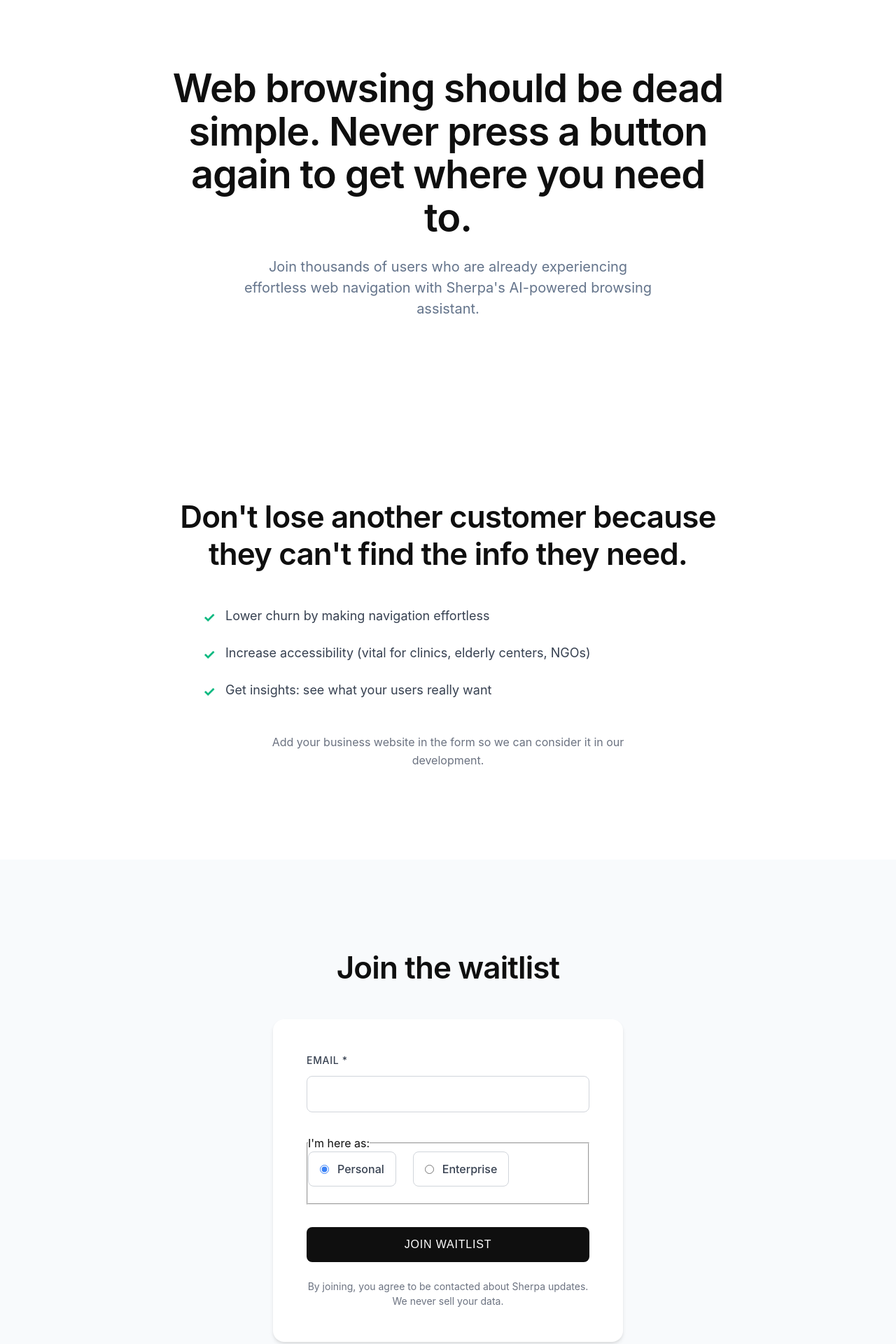
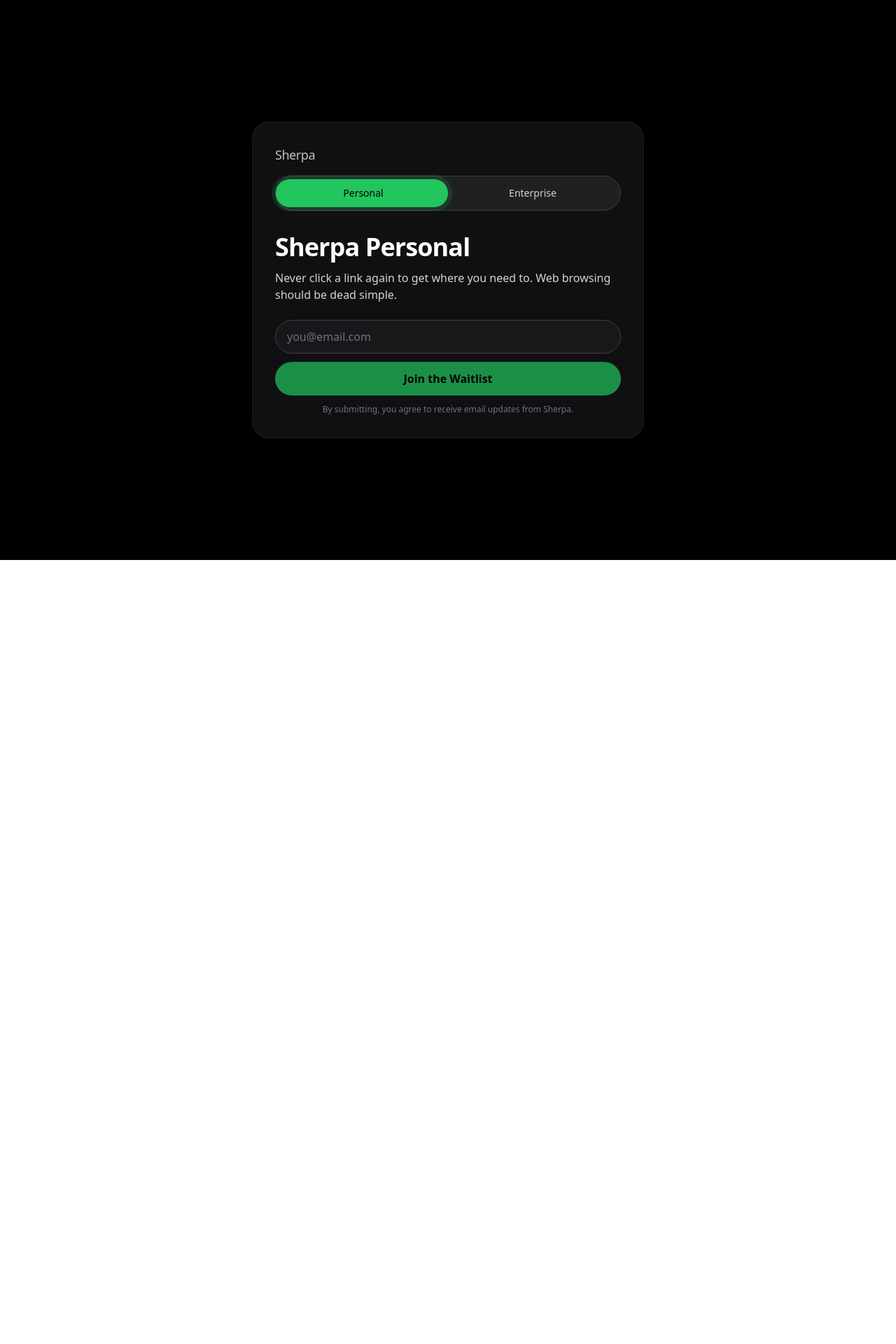
Before and after one commit to tchan1002/sherpa-waitlist, a Next.js app: page / in a window 1280 px wide. Shown: the top 1920 px of the page at 70% size. After the commit the page ends 800 px from the top, so only its background shows below. Built offline with nearby package versions, Linux system fonts and the light colour scheme; no server answers.

Commit message:
chore: configure tailwindcss

```diff
--- a/app/globals.css
+++ b/app/globals.css
@@ -1,354 +1,3 @@
-* {
-  box-sizing: border-box;
-  padding: 0;
-  margin: 0;
-}
-
-html,
-body {
-  max-width: 100vw;
-  overflow-x: hidden;
-  font-family: -apple-system, BlinkMacSystemFont, 'Segoe UI', 'Roboto', 'Oxygen',
-    'Ubuntu', 'Cantarell', 'Fira Sans', 'Droid Sans', 'Helvetica Neue',
-    sans-serif;
-  -webkit-font-smoothing: antialiased;
-  -moz-osx-font-smoothing: grayscale;
-}
-
-body {
-  color: #0f0f0f;
-  background: #ffffff;
-  line-height: 1.5;
-  font-size: 16px;
-}
-
-.container {
-  max-width: 1200px;
-  margin: 0 auto;
-  padding: 0 1.5rem;
-}
-
-/* Hero Section */
-.hero {
-  padding: 6rem 0 8rem;
-  text-align: center;
-  background: #ffffff;
-  color: #0f0f0f;
-  position: relative;
-}
-
-.hero::before {
-  content: '';
-  position: absolute;
-  top: 0;
-  left: 0;
-  right: 0;
-  bottom: 0;
-  background: linear-gradient(135deg, #f8fafc 0%, #e2e8f0 100%);
-  z-index: -1;
-}
-
-.hero h1 {
-  font-size: 3.5rem;
-  font-weight: 600;
-  margin-bottom: 1.5rem;
-  line-height: 1.1;
-  letter-spacing: -0.02em;
-  max-width: 800px;
-  margin-left: auto;
-  margin-right: auto;
-}
-
-.hero p {
-  font-size: 1.25rem;
-  color: #64748b;
-  max-width: 600px;
-  margin: 0 auto;
-  font-weight: 400;
-}
-
-/* Enterprise Section */
-.enterprise {
-  padding: 8rem 0;
-  background: #ffffff;
-}
-
-.enterprise h2 {
-  font-size: 2.75rem;
-  font-weight: 600;
-  margin-bottom: 3rem;
-  text-align: center;
-  color: #0f0f0f;
-  line-height: 1.2;
-  letter-spacing: -0.02em;
-  max-width: 800px;
-  margin-left: auto;
-  margin-right: auto;
-}
-
-.enterprise ul {
-  list-style: none;
-  max-width: 700px;
-  margin: 0 auto 3rem;
-}
-
-.enterprise li {
-  font-size: 1.125rem;
-  margin-bottom: 1.5rem;
-  padding-left: 2rem;
-  position: relative;
-  color: #374151;
-  line-height: 1.6;
-}
-
-.enterprise li::before {
-  content: '✓';
-  color: #10b981;
-  font-weight: bold;
-  position: absolute;
-  left: 0;
-  top: 0;
-  font-size: 1.25rem;
-}
-
-.enterprise .note {
-  text-align: center;
-  font-style: normal;
-  color: #6b7280;
-  max-width: 600px;
-  margin: 0 auto;
-  font-size: 1rem;
-  line-height: 1.6;
-}
-
-/* Form Section */
-.form-section {
-  padding: 8rem 0;
-  background: #f8fafc;
-}
-
-.form-section h2 {
-  font-size: 2.75rem;
-  font-weight: 600;
-  margin-bottom: 3rem;
-  text-align: center;
-  color: #0f0f0f;
-  line-height: 1.2;
-  letter-spacing: -0.02em;
-}
-
-.form-container {
-  max-width: 500px;
-  margin: 0 auto;
-  background: #ffffff;
-  padding: 3rem;
-  border-radius: 16px;
-  box-shadow: 0 4px 6px -1px rgba(0, 0, 0, 0.1), 0 2px 4px -1px rgba(0, 0, 0, 0.06);
-}
-
-.form-group {
-  margin-bottom: 2rem;
-}
-
-.form-group label {
-  display: block;
-  margin-bottom: 0.75rem;
-  font-weight: 500;
-  color: #374151;
-  font-size: 0.875rem;
-  text-transform: uppercase;
-  letter-spacing: 0.05em;
-}
-
-.form-group input {
-  width: 100%;
-  padding: 1rem;
-  border: 1px solid #d1d5db;
-  border-radius: 8px;
-  font-size: 1rem;
-  transition: all 0.2s ease;
-  background: #ffffff;
-}
-
-.form-group input:focus {
-  outline: none;
-  border-color: #3b82f6;
-  box-shadow: 0 0 0 3px rgba(59, 130, 246, 0.1);
-}
-
-.radio-group {
-  display: flex;
-  gap: 1.5rem;
-  margin-bottom: 1.5rem;
-}
-
-.radio-option {
-  display: flex;
-  align-items: center;
-  gap: 0.75rem;
-  cursor: pointer;
-  padding: 0.75rem 1rem;
-  border: 1px solid #d1d5db;
-  border-radius: 8px;
-  transition: all 0.2s ease;
-  background: #ffffff;
-}
-
-.radio-option:hover {
-  border-color: #3b82f6;
-  background: #f8fafc;
-}
-
-.radio-option input[type="radio"] {
-  width: auto;
-  margin: 0;
-  accent-color: #3b82f6;
-}
-
-.radio-option label {
-  margin: 0;
-  cursor: pointer;
-  font-weight: 500;
-  color: #374151;
-  text-transform: none;
-  letter-spacing: normal;
-  font-size: 1rem;
-}
-
-.submit-btn {
-  width: 100%;
-  padding: 1rem 2rem;
-  background: #0f0f0f;
-  color: white;
-  border: none;
-  border-radius: 8px;
-  font-size: 1rem;
-  font-weight: 500;
-  cursor: pointer;
-  transition: all 0.2s ease;
-  text-transform: uppercase;
-  letter-spacing: 0.05em;
-}
-
-.submit-btn:hover:not(:disabled) {
-  background: #374151;
-  transform: translateY(-1px);
-  box-shadow: 0 4px 12px rgba(0, 0, 0, 0.15);
-}
-
-.submit-btn:disabled {
-  background: #9ca3af;
-  cursor: not-allowed;
-  transform: none;
-  box-shadow: none;
-}
-
-.small-print {
-  font-size: 0.875rem;
-  color: #6b7280;
-  text-align: center;
-  margin-top: 1.5rem;
-  line-height: 1.5;
-}
-
-/* Status Messages */
-.status-message {
-  padding: 1rem 1.5rem;
-  border-radius: 8px;
-  margin-bottom: 1.5rem;
-  text-align: center;
-  font-weight: 500;
-}
-
-.status-message.success {
-  background: #d1fae5;
-  color: #065f46;
-  border: 1px solid #a7f3d0;
-}
-
-.status-message.error {
-  background: #fee2e2;
-  color: #991b1b;
-  border: 1px solid #fca5a5;
-}
-
-.status-message.info {
-  background: #dbeafe;
-  color: #1e40af;
-  border: 1px solid #93c5fd;
-}
-
-/* Footer */
-.footer {
-  padding: 3rem 0;
-  text-align: center;
-  background: #0f0f0f;
-  color: #9ca3af;
-}
-
-/* Responsive Design */
-@media (max-width: 768px) {
-  .hero {
-    padding: 4rem 0 6rem;
-  }
-
-  .hero h1 {
-    font-size: 2.5rem;
-  }
-
-  .hero p {
-    font-size: 1.125rem;
-  }
-
-  .enterprise,
-  .form-section {
-    padding: 6rem 0;
-  }
-
-  .enterprise h2,
-  .form-section h2 {
-    font-size: 2.25rem;
-  }
-
-  .container {
-    padding: 0 1rem;
-  }
-
-  .form-container {
-    padding: 2rem;
-    margin: 0 1rem;
-  }
-
-  .radio-group {
-    flex-direction: column;
-    gap: 1rem;
-  }
-
-  .radio-option {
-    justify-content: center;
-  }
-}
-
-@media (max-width: 480px) {
-  .hero {
-    padding: 3rem 0 4rem;
-  }
-
-  .hero h1 {
-    font-size: 2rem;
-  }
-
-  .enterprise,
-  .form-section {
-    padding: 4rem 0;
-  }
-
-  .enterprise h2,
-  .form-section h2 {
-    font-size: 1.875rem;
-  }
-
-  .form-container {
-    padding: 1.5rem;
-  }
-}
+@tailwind base;
+@tailwind components;
+@tailwind utilities;
--- a/app/page.tsx
+++ b/app/page.tsx
@@ -1,203 +1,198 @@
-'use client'
+'use client';
+import { useEffect, useMemo, useState } from 'react';
 
-import { useState } from 'react'
+type Variant = 'personal' | 'enterprise';
 
-export default function Home() {
-  const [email, setEmail] = useState('')
-  const [userType, setUserType] = useState<'Personal' | 'Enterprise'>('Personal')
-  const [businessWebsite, setBusinessWebsite] = useState('')
-  const [isSubmitting, setIsSubmitting] = useState(false)
-  const [statusMessage, setStatusMessage] = useState<{
-    type: 'success' | 'error' | 'info'
-    text: string
-  } | null>(null)
+export default function Page() {
+  const [variant, setVariant] = useState<Variant>('personal');
+  const [email, setEmail] = useState('');
+  const [company, setCompany] = useState('');
+  const [submitted, setSubmitted] = useState(false);
+  const [submitting, setSubmitting] = useState(false);
+  const [error, setError] = useState<string | null>(null);
 
-  const sheetsWebhookUrl = process.env.NEXT_PUBLIC_SHEETS_WEBHOOK_URL
+  const ENDPOINT =
+    'https://script.google.com/macros/s/AKfycbxJwTyZ12dotgmlzMCEWxk-vajYe_8d_vTIb2q0sFOY_qSIB_xmuuT8O7n9fXzyvBaI/exec';
 
-  const validateEmail = (email: string) => {
-    const emailRegex = /^[^\s@]+@[^\s@]+\.[^\s@]+$/
-    return emailRegex.test(email)
+  // initial analytics
+  useEffect(() => {
+    (window as any).analytics?.track?.('view_variant', { variant: 'personal' });
+  }, []);
+
+  const canSubmit = useMemo(() => {
+    if (!/\S+@\S+\.\S+/.test(email)) return false;
+    if (variant === 'enterprise' && company.trim().length > 0) {
+      try {
+        new URL(company);
+      } catch {
+        return false;
+      }
+    }
+    return true;
+  }, [email, company, variant]);
+
+  const switchTo = (v: Variant) => {
+    setVariant(v);
+    (window as any).analytics?.track?.('toggle_variant', { to: v });
+  };
+
+  async function onSubmit(e: React.FormEvent) {
+    e.preventDefault();
+    if (!canSubmit || submitting) return;
+
+    setSubmitting(true);
+    setError(null);
+
+    // Honeypot (hidden field)
+    const botTrap = (document.getElementById('website') as HTMLInputElement | null)?.value || '';
+    if (botTrap) {
+      setSubmitting(false);
+      return;
     }
 
-  const handleSubmit = async (e: React.FormEvent) => {
-    e.preventDefault()
-
-    if (!validateEmail(email)) {
-      setStatusMessage({
-        type: 'error',
-        text: 'Please enter a valid email address.'
-      })
-      return
-    }
-
-    if (!sheetsWebhookUrl) {
-      setStatusMessage({
-        type: 'info',
-        text: 'Waitlist opening soon — check back later.'
-      })
-      return
-    }
-
-    setIsSubmitting(true)
-    setStatusMessage(null)
+    const payload = new URLSearchParams({
+      Email: email.trim(),
+      UserType: variant,
+      BusinessWebsite: variant === 'enterprise' ? company.trim() : '',
+      UserAgent: navigator.userAgent || '',
+    });
 
     try {
-      const response = await fetch(sheetsWebhookUrl, {
+      await fetch(ENDPOINT, {
         method: 'POST',
-        headers: {
-          'Content-Type': 'application/json',
-        },
-        body: JSON.stringify({
-          email,
-          user_type: userType,
-          business_website: userType === 'Enterprise' ? businessWebsite : ''
-        }),
-      })
-
-      if (response.ok) {
-        setStatusMessage({
-          type: 'success',
-          text: "You're on the list. We'll reach out soon."
-        })
-        // Reset form
-        setEmail('')
-        setUserType('Personal')
-        setBusinessWebsite('')
-      } else {
-        throw new Error('Failed to submit')
-      }
-    } catch (error) {
-      setStatusMessage({
-        type: 'error',
-        text: 'Something went wrong. Please try again.'
-      })
+        headers: { 'Content-Type': 'application/x-www-form-urlencoded;charset=UTF-8' },
+        body: payload.toString(),
+        mode: 'no-cors', // opaque response; treat as success if no error thrown
+      });
+      (window as any).analytics?.track?.('submit_waitlist', { variant });
+      setSubmitted(true);
+    } catch {
+      setError('Something went wrong. Please try again.');
     } finally {
-      setIsSubmitting(false)
+      setSubmitting(false);
     }
   }
 
   return (
-    <main>
-      {/* Hero Section - Personal */}
-      <section className="hero">
-        <div className="container">
-          <h1>Web browsing should be dead simple. Never press a button again to get where you need to.</h1>
-          <p>Join thousands of users who are already experiencing effortless web navigation with Sherpa's AI-powered browsing assistant.</p>
-        </div>
-      </section>
+    <main className="min-h-dvh bg-black text-white grid place-items-center p-4">
+      <div className="relative w-full max-w-[560px] rounded-3xl border border-zinc-800/70 bg-zinc-900/70 p-6 sm:p-8 shadow-2xl">
+        {/* Wordmark */}
+        <div className="mb-4 text-zinc-300/90 tracking-tight text-lg">Sherpa</div>
 
-      {/* Enterprise Section */}
-      <section className="enterprise">
-        <div className="container">
-          <h2>Don't lose another customer because they can't find the info they need.</h2>
-          <ul>
-            <li>Lower churn by making navigation effortless</li>
-            <li>Increase accessibility (vital for clinics, elderly centers, NGOs)</li>
-            <li>Get insights: see what your users really want</li>
-          </ul>
-          <p className="note">
-            Add your business website in the form so we can consider it in our development.
-          </p>
-        </div>
-      </section>
-
-      {/* Form Section */}
-      <section className="form-section">
-        <div className="container">
-          <h2>Join the waitlist</h2>
-          <div className="form-container">
-            <form onSubmit={handleSubmit}>
-              {statusMessage && (
+        {/* Green pill toggle */}
         <div
-                  className={`status-message ${statusMessage.type}`}
-                  role="alert"
-                  aria-live="polite"
+          role="tablist"
+          aria-label="Select audience"
+          className="relative mb-8 grid grid-cols-2 rounded-full border border-zinc-700 bg-zinc-800/70 p-1"
         >
-                  {statusMessage.text}
-                </div>
-              )}
-
-              <div className="form-group">
-                <label htmlFor="email">Email *</label>
-                <input
-                  type="email"
-                  id="email"
-                  value={email}
-                  onChange={(e) => setEmail(e.target.value)}
-                  required
-                  disabled={isSubmitting}
-                  aria-describedby="email-error"
+          {(['personal', 'enterprise'] as Variant[]).map((v) => {
+            const active = variant === v;
+            return (
+              <button
+                key={v}
+                role="tab"
+                aria-selected={active}
+                onClick={() => switchTo(v)}
+                className={[
+                  'relative z-10 h-10 rounded-full text-sm font-medium transition-colors focus:outline-none',
+                  active ? 'text-black' : 'text-zinc-300 hover:text-white',
+                ].join(' ')}
+              >
+                <span className="inline-block w-full px-4">
+                  {v === 'personal' ? 'Personal' : 'Enterprise'}
+                </span>
+              </button>
+            );
+          })}
+          {/* sliding green thumb */}
+          <span
+            aria-hidden
+            className="absolute inset-y-1 w-1/2 rounded-full transition-transform duration-200 bg-green-500 shadow-[0_0_0_6px_rgba(34,197,94,0.15)]"
+            style={{ transform: variant === 'personal' ? 'translateX(0%)' : 'translateX(100%)' }}
           />
         </div>
 
-              <div className="form-group">
-                <fieldset>
-                  <legend>I'm here as:</legend>
-                  <div className="radio-group">
-                    <div className="radio-option">
+        {/* Headline + copy */}
+        {variant === 'personal' ? (
+          <>
+            <h1 className="text-3xl sm:text-4xl font-semibold tracking-tight">Sherpa Personal</h1>
+            <p className="mt-3 text-zinc-300">
+              Never click a link again to get where you need to. Web browsing should be dead simple.
+            </p>
+          </>
+        ) : (
+          <>
+            <h1 className="text-3xl sm:text-4xl font-semibold tracking-tight">Sherpa Enterprise</h1>
+            <div className="mt-3 space-y-2 text-zinc-300">
+              <p>Don’t lose another user because they can’t find what they’re looking for.</p>
+              <p>
+                AI-based web navigation is the future. Understand how you can prepare your organization for
+                Generative Engine Optimization.
+              </p>
+            </div>
+          </>
+        )}
+
+        {/* Form / states */}
+        {!submitted ? (
+          <form onSubmit={onSubmit} className="mt-6 space-y-3">
+            {/* Honeypot (not visible) */}
+            <input id="website" name="website" type="text" className="hidden" tabIndex={-1} autoComplete="off" />
+
+            <label className="block">
+              <span className="sr-only">Email</span>
               <input
-                        type="radio"
-                        id="personal"
-                        name="userType"
-                        value="Personal"
-                        checked={userType === 'Personal'}
-                        onChange={(e) => setUserType(e.target.value as 'Personal' | 'Enterprise')}
-                        disabled={isSubmitting}
+                required
+                type="email"
+                name="email"
+                placeholder="you@email.com"
+                value={email}
+                onChange={(e) => setEmail(e.target.value)}
+                className="w-full h-12 rounded-full bg-zinc-900 border border-zinc-700 px-4 text-white placeholder-zinc-500 outline-none focus:ring-2 focus:ring-green-500"
               />
-                      <label htmlFor="personal">Personal</label>
-                    </div>
-                    <div className="radio-option">
-                      <input
-                        type="radio"
-                        id="enterprise"
-                        name="userType"
-                        value="Enterprise"
-                        checked={userType === 'Enterprise'}
-                        onChange={(e) => setUserType(e.target.value as 'Personal' | 'Enterprise')}
-                        disabled={isSubmitting}
-                      />
-                      <label htmlFor="enterprise">Enterprise</label>
-                    </div>
-                  </div>
-                </fieldset>
-              </div>
+            </label>
 
-              {userType === 'Enterprise' && (
-                <div className="form-group">
-                  <label htmlFor="businessWebsite">Business Website</label>
+            {variant === 'enterprise' && (
+              <label className="block">
+                <span className="sr-only">Company website</span>
                 <input
                   type="url"
-                    id="businessWebsite"
-                    value={businessWebsite}
-                    onChange={(e) => setBusinessWebsite(e.target.value)}
-                    disabled={isSubmitting}
-                    placeholder="https://yourcompany.com"
+                  name="company_website"
+                  placeholder="https://company.com"
+                  value={company}
+                  onChange={(e) => setCompany(e.target.value)}
+                  className="w-full h-12 rounded-full bg-zinc-900 border border-zinc-700 px-4 text-white placeholder-zinc-500 outline-none focus:ring-2 focus:ring-green-500"
                 />
-                </div>
+              </label>
             )}
 
             <button
               type="submit"
-                className="submit-btn"
-                disabled={isSubmitting || !sheetsWebhookUrl}
+              disabled={!canSubmit || submitting}
+              className={[
+                'w-full h-12 rounded-full font-semibold text-black focus:ring-2 focus:ring-green-400',
+                submitting || !canSubmit ? 'bg-green-500/70 cursor-not-allowed' : 'bg-green-500 hover:bg-green-600',
+              ].join(' ')}
             >
-                {isSubmitting ? 'Submitting...' : 'Join Waitlist'}
+              {submitting ? 'Submitting…' : variant === 'personal' ? 'Join the Waitlist' : 'Learn More'}
             </button>
 
-              <p className="small-print">
-                By joining, you agree to be contacted about Sherpa updates. We never sell your data.
+            {error && <p className="text-sm text-red-400 text-center">{error}</p>}
+
+            <p className="text-xs text-zinc-500 text-center">
+              By submitting, you agree to receive email updates from Sherpa.
             </p>
           </form>
+        ) : (
+          <div className="mt-6 rounded-2xl border border-green-600/40 bg-green-500/10 p-4">
+            <p className="text-green-400">
+              {variant === 'personal'
+                ? "You're on the list. We’ll email you when the beta opens."
+                : 'Thanks! We’ll review your site and follow up.'}
+            </p>
           </div>
+        )}
       </div>
-      </section>
-
-      {/* Footer */}
-      <footer className="footer">
-        <div className="container">
-          <p>Made with ❤️ by Sherpa</p>
-        </div>
-      </footer>
     </main>
-  )
+  );
 }
--- a/package.json
+++ b/package.json
@@ -19,6 +19,9 @@
     "@types/react-dom": "^18",
     "eslint": "^8",
     "eslint-config-next": "14.0.4",
+    "tailwindcss": "^3.3.3",
+    "postcss": "^8.4.27",
+    "autoprefixer": "^10.4.14",
     "typescript": "^5",
     "vercel": "^47.0.5"
   }
--- /dev/null
+++ b/postcss.config.js
@@ -0,0 +1,6 @@
+module.exports = {
+  plugins: {
+    tailwindcss: {},
+    autoprefixer: {},
+  },
+};
```
Also changed, not shown: app/api/test/route.ts (deleted, +0 -5 lines), tailwind.config.ts (added, +11 -0 lines). Lines whose indentation alone changed are shown as unchanged.
